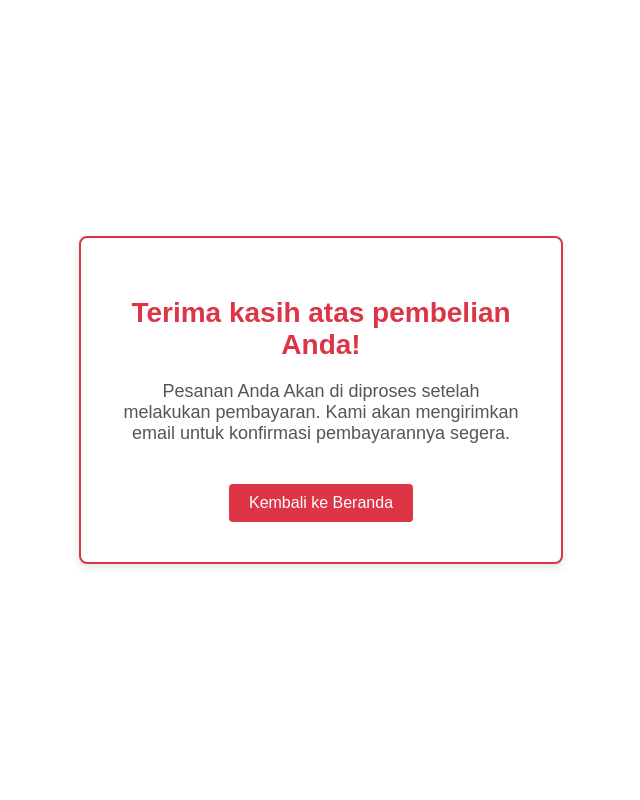
After one commit to SunnFlower47/Resto-Online, a PHP site: page /success.php in a window 1280 px wide. The commit adds this page. Shown: the whole page, without its empty margins (319-959 px from the left). Run offline with PHP 8.4, Linux system fonts and the light colour scheme.

Commit message:
first commit

```diff
--- a/conection.php
+++ b/conection.php
@@ -4,7 +4,7 @@ session_start();
 $servername = "localhost";
 $username = "root";
 $password = "";
-$dbname = "login-db";
+$dbname = "quickbite_db";
 
 $con = new mysqli($servername, $username, $password, $dbname);
 
--- /dev/null
+++ b/success.php
@@ -0,0 +1,65 @@
+<!DOCTYPE html>
+<html lang="id">
+<head>
+    <meta charset="UTF-8">
+    <meta name="viewport" content="width=device-width, initial-scale=1.0">
+    <title>Berhasil Checkout</title>
+    <style>
+        body {
+            font-family: Arial, sans-serif;
+            background-color: #fff;
+            margin: 0;
+            padding: 0;
+            display: flex;
+            justify-content: center;
+            align-items: center;
+            height: 100vh;
+        }
+
+        .container {
+            background-color: white;
+            padding: 40px;
+            border-radius: 8px;
+            box-shadow: 0 4px 8px rgba(0, 0, 0, 0.1);
+            text-align: center;
+            max-width: 400px;
+            width: 100%;
+            border: 2px solid #dc3545;  /* Border merah */
+        }
+
+        h1 {
+            font-size: 28px;
+            color: #dc3545;  /* Merah untuk judul */
+        }
+
+        p {
+            font-size: 18px;
+            margin: 20px 0;
+            color: #555;
+        }
+
+        a {
+            text-decoration: none;
+            background-color: #dc3545;  /* Merah untuk tombol */
+            color: white;
+            padding: 10px 20px;
+            border-radius: 4px;
+            font-size: 16px;
+            display: inline-block;
+            margin-top: 20px;
+            transition: background-color 0.3s;
+        }
+
+        a:hover {
+            background-color: #c82333;  /* Merah lebih gelap saat hover */
+        }
+    </style>
+</head>
+<body>
+    <div class="container">
+        <h1>Terima kasih atas pembelian Anda!</h1>
+        <p>Pesanan Anda Akan di diproses setelah melakukan pembayaran. Kami akan mengirimkan email untuk konfirmasi pembayarannya segera.</p>
+        <a href="index.php">Kembali ke Beranda</a>
+    </div>
+</body>
+</html>
```
Also changed, not shown: Index.php (+32 -39 lines), assets/css/style.css (+98 -0 lines), checkout.php (added, +31 -0 lines), 1 other file.
